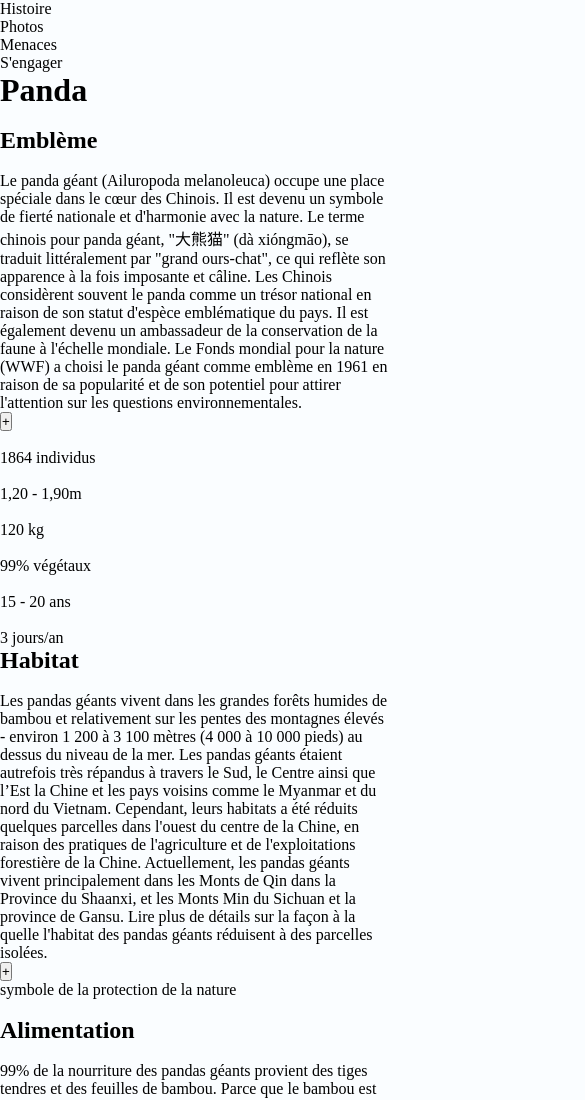
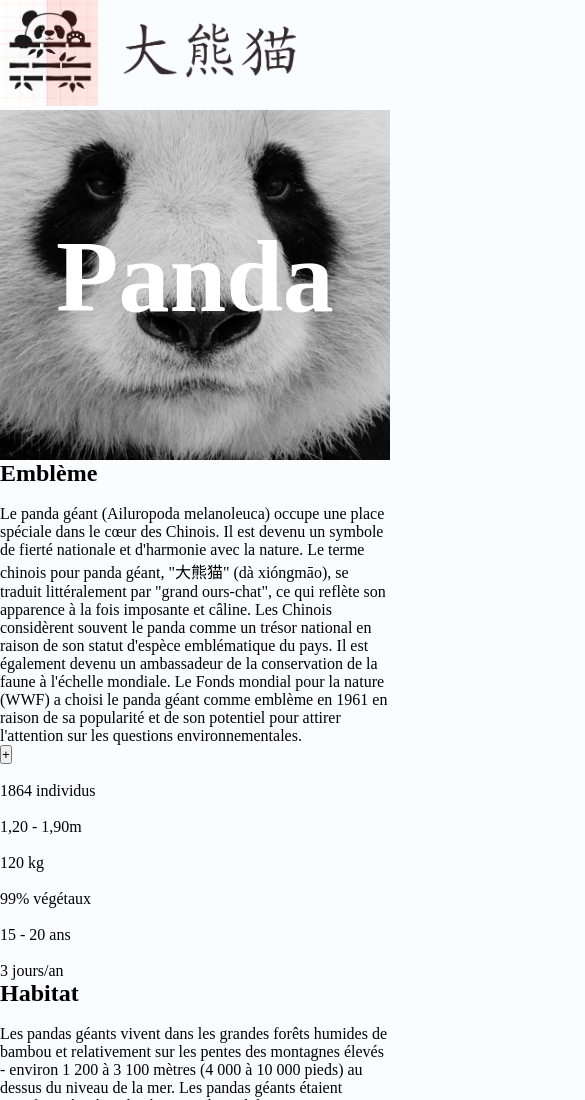
Before and after one commit to theonapoly/panda-project, a plain HTML site: page index.html in a window 390 px wide. Shown: the top 1100 px of the page, 585 px wide, since content can reach past the window. Drawn offline with Linux system fonts and the light colour scheme.

Commit message:
First change header

```diff
--- a/index.html
+++ b/index.html
@@ -11,7 +11,19 @@
     <header>
       <!-- NAVBAR -->
       <nav class="navbar">
-        <div class="navbar-logo"></div>
+        <div class="navbar-button">
+          <img
+            src="assets/img/calligraphie/remplacer-prochainement.png"
+            alt="panda button"
+          />
+        </div>
+        <div class="navbar-logo">
+          <img
+            src="/assets/img/calligraphie/panda-géant.png"
+            alt="Panda, written in Chinese"
+          />
+        </div>
+
         <ul class="navbar-list">
           <li id="history">Histoire</li>
           <li id="pics">Photos</li>
--- a/styles.css
+++ b/styles.css
@@ -71,3 +71,102 @@ footer {
     font-size: 2.5rem;
   }
 }
+
+.navbar {
+  display: flex;
+}
+.navbar-button {
+  width: 0;
+  height: 0;
+}
+.navbar-button img {
+  width: 100%;
+}
+.navbar-logo {
+  display: flex;
+  align-items: center;
+}
+.navbar-logo img {
+  width: 100%;
+  height: 64px;
+}
+.navbar-list {
+  list-style: none;
+  visibility: visible;
+  z-index: 1;
+  display: flex;
+  width: 100%;
+  justify-content: space-around;
+  align-items: center;
+}
+
+.navbar-list li {
+  font-size: 24px;
+  transition: transform 0.4s;
+}
+.navbar-list li:hover {
+  transform: scale(1.1);
+}
+
+.hero-img {
+  background-image: url(/assets/photos/hero-mobile.png);
+  background-position: center;
+  background-repeat: no-repeat;
+  background-size: cover;
+  width: 100%;
+  height: 350px;
+  display: flex;
+  align-items: center;
+  justify-content: center;
+}
+.hero-title h1 {
+  font-size: 102px;
+  color: var(--font-secondary);
+}
+
+@media screen and (max-width: 500px) {
+  .navbar {
+    list-style: none;
+
+    display: grid;
+    grid-template-columns: 1fr 2fr 1fr;
+  }
+  .navbar-button {
+    width: 100%;
+    height: 100%;
+  }
+  .navbar-button img {
+    width: 100%;
+  }
+  .navbar-logo {
+    display: flex;
+    align-items: center;
+  }
+  .navbar-logo img {
+    width: 100%;
+    height: 64px;
+    margin: 0 10%;
+  }
+  .navbar-list {
+    width: 0;
+    list-style: none;
+    visibility: hidden;
+    z-index: 0;
+  }
+
+  .hero-img {
+    background-image: url(/assets/photos/hero-mobile.png);
+    background-position: center;
+    background-repeat: no-repeat;
+    background-size: cover;
+    width: 100%;
+    height: 350px;
+    display: flex;
+    align-items: center;
+    justify-content: center;
+  }
+  .hero-title h1 {
+    font-size: 102px;
+    color: var(--font-secondary);
+  }
+}
```
Also changed, not shown: assets/img/calligraphie/remplacer-prochainement.png (added).
